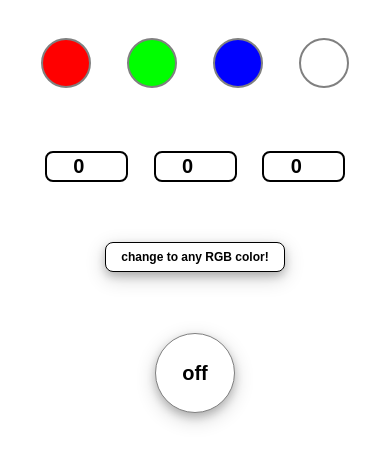
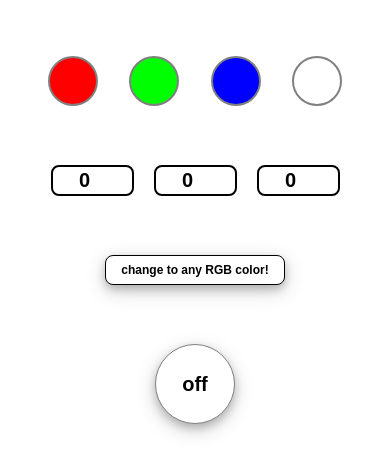
Before and after one commit to moduware/example-led-rgb, a plain HTML site: page tile/moduware.tile.example-led-rgb/index.html in a window 390 px wide. Shown: the part 153-628 px from the top of the page. Drawn offline with Linux system fonts and the light colour scheme.

Commit message:
making UI more responsive

```diff
--- a/tile/moduware.tile.example-led-rgb/css/styles.css
+++ b/tile/moduware.tile.example-led-rgb/css/styles.css
@@ -18,17 +18,18 @@ body {
 
 .section  {
 	font-size: 1.3em;
-	padding-bottom: 20px;
-	padding-top: 20px;
+	display: flex;
+	justify-content: center;
+	margin: 7vh 0;
 }
 
 .button {
 	width:50px;
 	height:50px;
-	border-radius:50px;
+	border-radius:50%;
 	border: 2px solid grey;
-  margin-right: 15px;
-  margin-left: 15px
+	padding: 0;
+	margin: 0 4%;
 }
 
 .redb {
```
